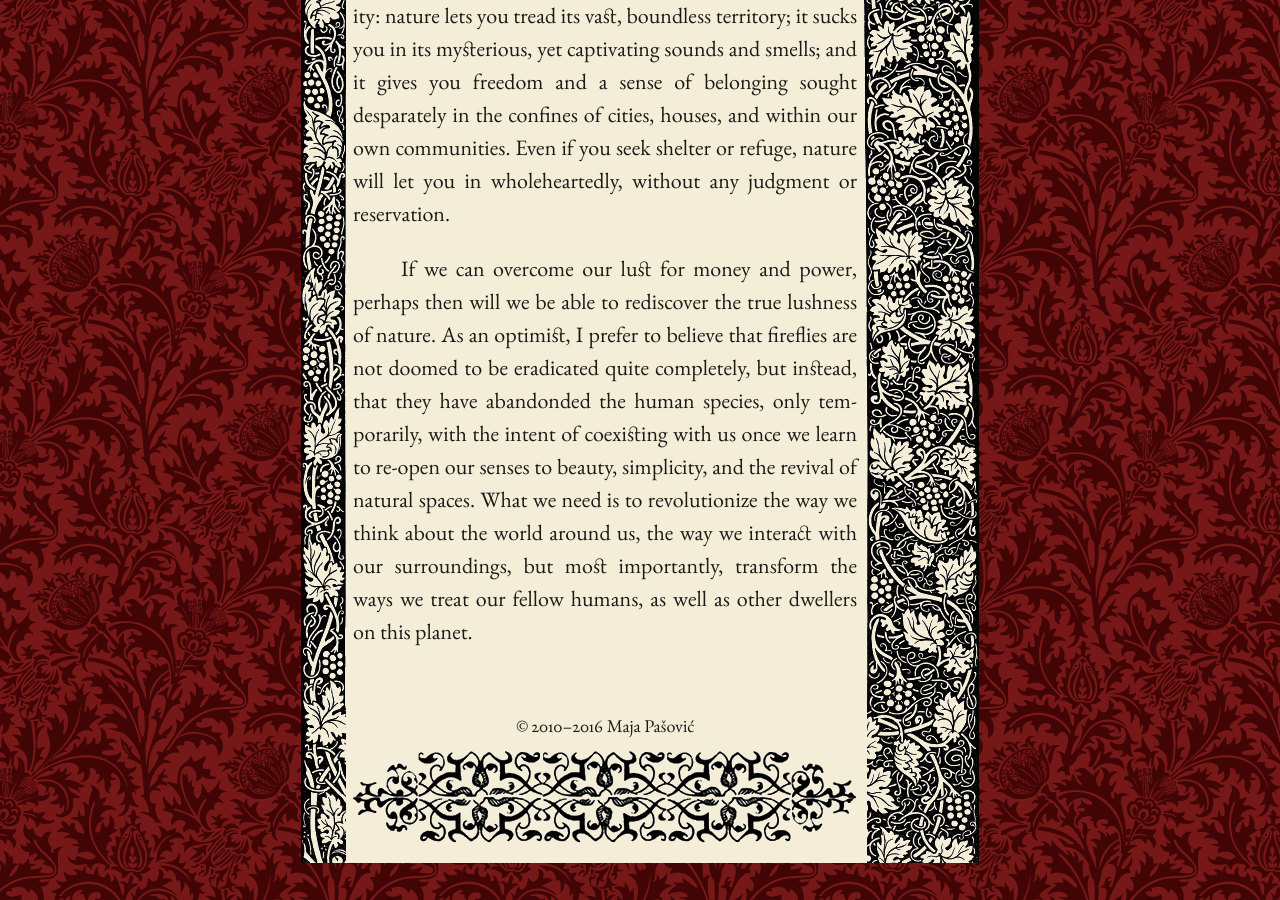
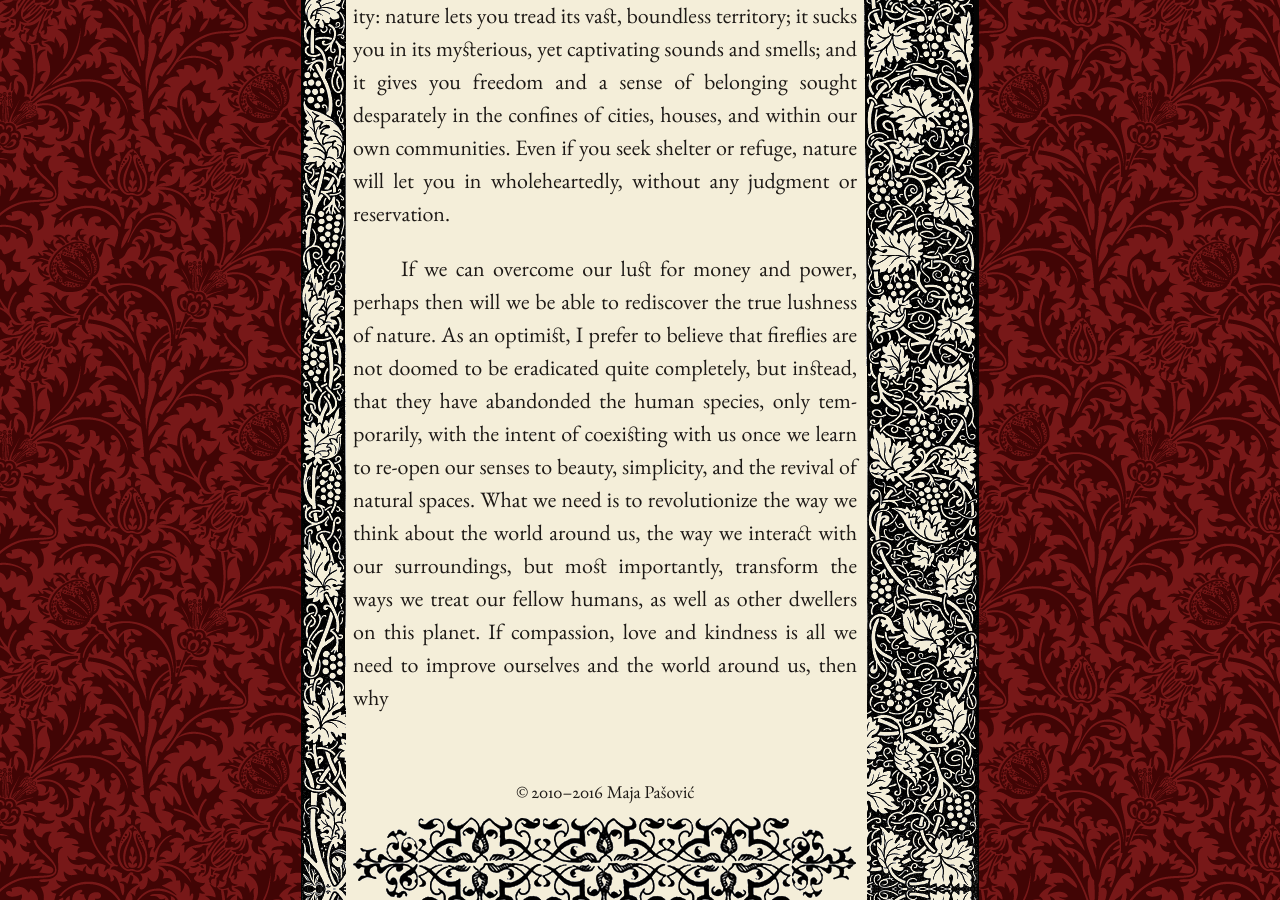
Before and after one commit to mpasovic/majapasovic.org, a Jekyll site: the page built from _posts/2016-07-06-a-lamenting-song-for-fireflies-progressive-destruction-of-the-environment-and-its-consequences.md, in a window 1280 px wide and 900 px high, scrolled down 6020 px. Built offline with Jekyll 4.4.1, drawn with Linux system fonts in a browser that asks for light colours; nearby versions of some CDN libraries.

Commit message:
Updated 2016-07-06-a-lamenting-song-for-fireflies-progressive-destruction-of-the-environment-and-its-consequences.md

```diff
--- a/_posts/2016-07-06-a-lamenting-song-for-fireflies-progressive-destruction-of-the-environment-and-its-consequences.md
+++ b/_posts/2016-07-06-a-lamenting-song-for-fireflies-progressive-destruction-of-the-environment-and-its-consequences.md
@@ -37,4 +37,4 @@
 *****
 The remnants of my youthful imagination prefer to believe that there is hope for the world of nature, and that someday, human species will come to realize that nature is a living organism that ought to coexist with the human species. What we give to nature, nature will give back twofold. If we nurture the world of nature and its original dwellers, nature will reward us more than we could ever desire; if, however, we wreak chaos, nature will backfire at us with its most detrimental force. So long as we see the world of nature as an object of endless exploitation, we will never learn to appreciate the simple things in life. After all, nature is all about simplicity: nature lets you tread its vast, boundless territory; it sucks you in its mysterious, yet captivating sounds and smells; and it gives you freedom and a sense of belonging sought desparately in the confines of cities, houses, and within our own communities. Even if you seek shelter or refuge, nature will let you in wholeheartedly, without any judgment or reservation.
 
-If we can overcome our lust for money and power, perhaps then will we be able to rediscover the true lushness of nature. As an optimist, I prefer to believe that fireflies are not doomed to be eradicated quite completely, but instead, that they have abandonded the human species, only temporarily, with the intent of coexisting with us once we learn to re-open our senses to beauty, simplicity, and the revival of natural spaces. What we need is to revolutionize the way we think about the world around us, the way we interact with our surroundings, but most importantly, transform the ways we treat our fellow humans, as well as other dwellers on this planet.
+If we can overcome our lust for money and power, perhaps then will we be able to rediscover the true lushness of nature. As an optimist, I prefer to believe that fireflies are not doomed to be eradicated quite completely, but instead, that they have abandonded the human species, only temporarily, with the intent of coexisting with us once we learn to re-open our senses to beauty, simplicity, and the revival of natural spaces. What we need is to revolutionize the way we think about the world around us, the way we interact with our surroundings, but most importantly, transform the ways we treat our fellow humans, as well as other dwellers on this planet. If compassion, love and kindness is all we need to improve ourselves and the world around us, then why
```
